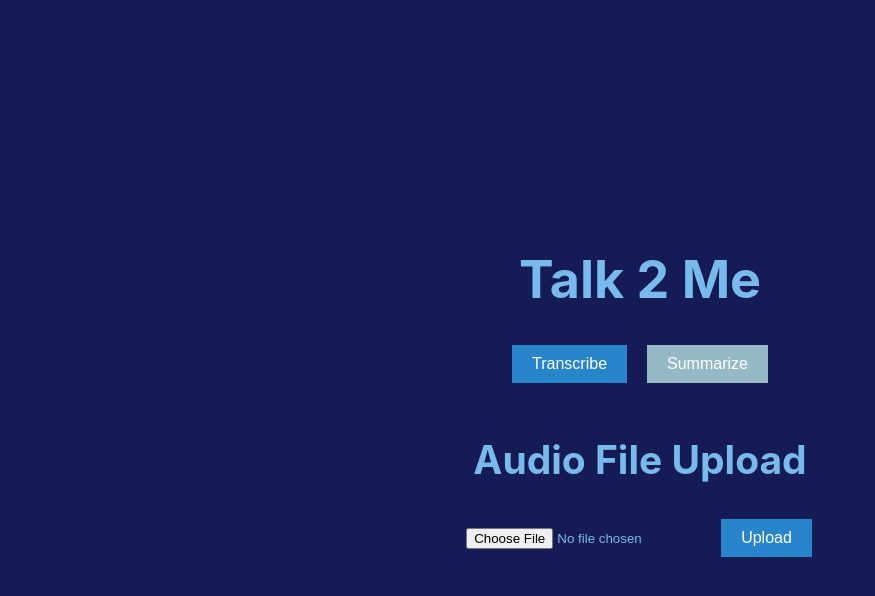
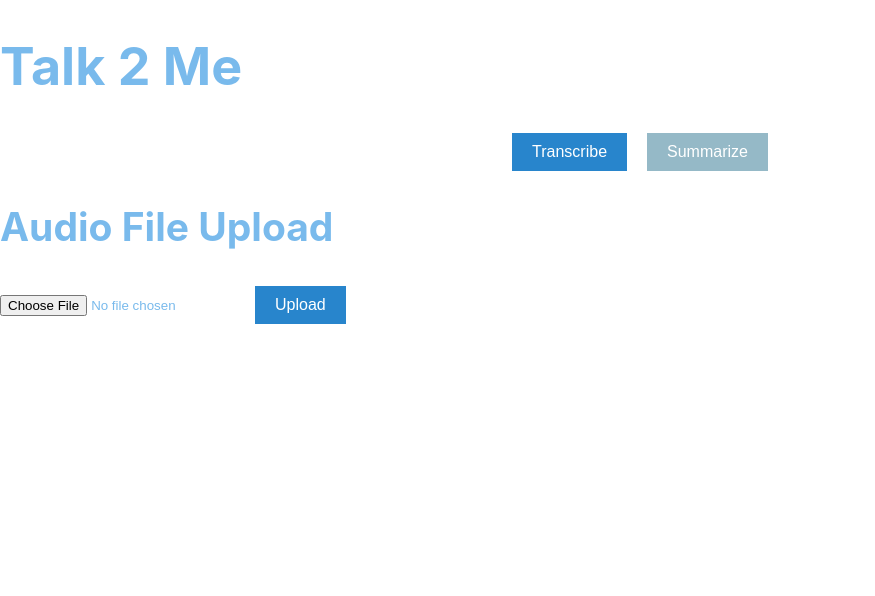
Before and after one commit to colichar/talk2me, a React (Create React App) app in the folder talk2me-ui/: page /listening in a window 1280 px wide. Shown: the top 596 px of the page, without its empty margins (0-875 px from the left). Built offline with nearby package versions, Linux system fonts and the light colour scheme.

Commit message:
chore: refactor redundancies in style file

```diff
--- a/talk2me-ui/src/styles/App.css
+++ b/talk2me-ui/src/styles/App.css
@@ -1,51 +1,26 @@
-.home-page {
+.centered-container {
+  background-color: #fffbf8;
   display: flex;
   flex-direction: column;
   align-items: center;
   justify-content: center;
   height: 100vh;
+  text-align: center;
 }
-.home-page h1 {
+.heading-primary {
   font-size: 2.5rem;
   color: #151B54;
 }
-.home-page p {
+.text-secondary {
   font-size: 1.2rem;
   color: #79BAEC;
 }
-.home-page button {
-  background-color: #2885cc;
-  border: none;
-  color: white;
-  padding: 10px 20px;
-  text-align: center;
-  text-decoration: none;
-  display: inline-block;
-  font-size: 16px;
-  margin: 4px 2px;
-  cursor: pointer;
-}
-.home-page button:hover {
-  background-color: #1a6f9c;
-}
 
-.App {
-  text-align: center;
-}
-
-.App-header {
-  background-color: #151B54;
-  min-height: 100vh;
-  display: flex;
-  flex-direction: column;
-  align-items: center;
-  justify-content: center;
-  font-size: calc(10px + 2vmin);
-  color: #79BAEC;
-}
-
-input[type="file"] {
-  margin: 10px 0;
+.logo {
+  width: 350px;
+  height: auto;
+  margin-bottom: 0px;
+  pointer-events: none;
 }
 
 button {
@@ -59,6 +34,10 @@ button {
   font-size: 16px;
   margin: 4px 2px;
   cursor: pointer;
+}
+
+button:hover {
+  background-color: #1a6f9c;
 }
 
 .tabs {
@@ -79,3 +58,16 @@ button {
   background-color: #2885cc;
   color: white;
 }
+
+.home-page .navigation-options{
+  margin-top: 20px;
+}
+
+.App-header {
+  font-size: calc(10px + 2vmin);
+  color: #79BAEC;
+}
+
+input[type="file"] {
+  margin: 10px 0;
+}
```
